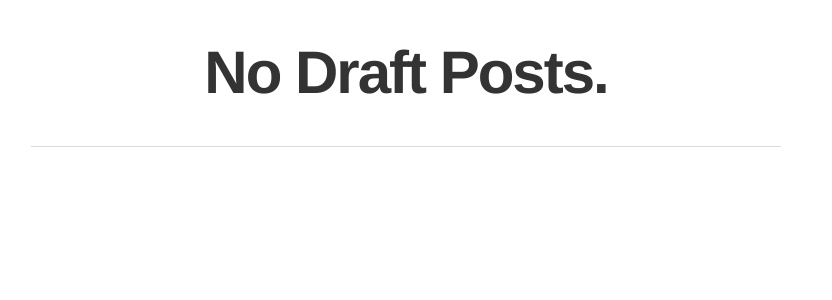
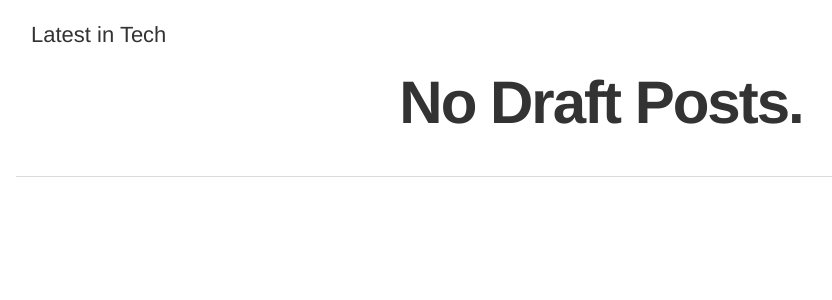
Before and after one commit to sakshikhurana/blog_project, a Django app: page / in a window 1280 px wide. Shown: the part 57-357 px from the top of the page, without its empty margins (39-871 px from the left). Run offline with Django 3.2, Linux system fonts and the light colour scheme; data that the repository does not hold is empty; some libraries are stand-ins or nearby versions.

Commit message:
added all files

```diff
--- a/blog/views.py
+++ b/blog/views.py
@@ -1,5 +1,5 @@
 from django.shortcuts import render, get_object_or_404, redirect
-from django.views.generic import (TemplateView, CreateView, ListView, DeleteView, DetailView, UpdateView)
+from django.views.generic import (TemplateView, CreateView, ListView, DeleteView, DetailView, UpdateView, RedirectView)
 from blog.models import Post, Comments
 from .forms import PostForm, CommentForm, SignupForm
 from django.contrib.auth.mixins import LoginRequiredMixin
@@ -84,6 +84,7 @@
         form = CommentForm()
     return render(request, 'blog/comment_form.html', {'form': form})
 
+
 @login_required
 def comment_approve(request, pk):
     comment = get_object_or_404(Comments, pk=pk)
--- a/templates/blog/base.html
+++ b/templates/blog/base.html
@@ -1,32 +1,59 @@
-<!doctype html>
+<!DOCTYPE html>
 {% load static%}
 <html lang="en">
   <head>
-
     <title>Blog</title>
     <!--Medium Style Editor-->
     <!-- Latest compiled and minified CSS -->
-<link rel="stylesheet" href="https://maxcdn.bootstrapcdn.com/bootstrap/3.3.7/css/bootstrap.min.css" integrity="sha384-BVYiiSIFeK1dGmJRAkycuHAHRg32OmUcww7on3RYdg4Va+PmSTsz/K68vbdEjh4u" crossorigin="anonymous">
-<link rel="stylesheet" href="http://netdna.bootstrapcdn.com/font-awesome/4.1.0/css/font-awesome.css">
+    <link
+      rel="stylesheet"
+      href="https://maxcdn.bootstrapcdn.com/bootstrap/3.3.7/css/bootstrap.min.css"
+      integrity="sha384-BVYiiSIFeK1dGmJRAkycuHAHRg32OmUcww7on3RYdg4Va+PmSTsz/K68vbdEjh4u"
+      crossorigin="anonymous"
+    />
+    <link
+      rel="stylesheet"
+      href="http://netdna.bootstrapcdn.com/font-awesome/4.1.0/css/font-awesome.css"
+    />
     <script>
-    var editor = new MediumEditor('.editable', {
-        buttonLabels: 'fontawesome'
+      var editor = new MediumEditor(".editable", {
+        buttonLabels: "fontawesome",
       });
     </script>
     <!--Custom CSS-->
-<link rel="stylesheet" href="{% static 'css/blog.css'%}">
+    <link rel="stylesheet" href="{% static 'css/blog.css'%}" />
     <!-- FONTS-->
-<link href="https://fonts.googleapis.com/css2?family=Russo+One&display=swap" rel="stylesheet">
-<link href="https://fonts.googleapis.com/css2?family=Montserrat:wght@500&display=swap" rel="stylesheet">
+    <link
+      href="https://fonts.googleapis.com/css2?family=Russo+One&display=swap"
+      rel="stylesheet"
+    />
+    <link
+      href="https://fonts.googleapis.com/css2?family=Montserrat:wght@500&display=swap"
+      rel="stylesheet"
+    />
   </head>
   <body class="loader">
     <nav class="navbar navbar-default">
       <div class="container">
         <ul class="nav navbar-nav">
-            <li><a class="navbar-brand bigbrand" href="{%url 'post_list' %}">My Blog</a></li>
-            <li><a class="navbar-brand bigbrand" href="{%url 'about'%}">About</a></li>
-            <li><a class="navbar-brand bigbrand" href="http://www.github.com">Github</a></li>
-            <li><a class="navbar-brand bigbrand" href="http://www.linkedin.com">LinkedIn</a></li>
+          <li>
+            <a class="navbar-brand bigbrand" href="{%url 'post_list' %}"
+              >My Blog</a
+            >
+          </li>
+          <li>
+            <a class="navbar-brand bigbrand" href="{%url 'about'%}">About</a>
+          </li>
+          <li>
+            <a class="navbar-brand bigbrand" href="http://www.github.com"
+              >Github</a
+            >
+          </li>
+          <li>
+            <a class="navbar-brand bigbrand" href="http://www.linkedin.com"
+              >LinkedIn</a
+            >
+          </li>
         </ul>
         <ul class="nav navbar-nav navbar-right">
           {% if user.is_authenticated %}
@@ -43,18 +70,21 @@
             <a>Welcome: {{user.username}}</a>
           </li>
           {% else %}
-            <li><a href="{% url 'login'%}" class="nav navbar-right"><span class="glyphicon glyphicon-user"></span></a></li>
+          <li>
+            <a href="{% url 'login'%}" class="nav navbar-right"
+              ><span class="glyphicon glyphicon-user"></span
+            ></a>
+          </li>
           {% endif %}
         </ul>
       </div>
     </nav>
-<div  class="content container">
+    <div class="content container">
       <div class="row">
-        <div class="col-md-8">
-            <div class="blog_posts">
-                {% block content%}
-                {% endblock %}
-            </div>
+        <div class="container">Latest in Tech<br /></div>
+
+        <div class="col-ld-8">
+          <div class="blog_posts">{% block content%} {% endblock %}</div>
         </div>
       </div>
     </div>
--- a/templates/blog/post_draft_list.html
+++ b/templates/blog/post_draft_list.html
@@ -1,4 +1,4 @@
-{% extends 'blog/base.html%}
+{% extends 'blog/base.html'%}
 {%block content %}
 {% for post in posts %}
 <div class="post">
--- a/templates/blog/post_list.html
+++ b/templates/blog/post_list.html
@@ -2,6 +2,7 @@
 {%block content%}
 <div class="center stage">
     {% for post in post_list %}
+            {{post.approved_comment}}
     <div class="post">
         <h1><a href="{% url 'post_detail' pk=post.pk%}">{{post.title}}</a></h1>
         <div class="date">
```
Also changed, not shown: blog/forms.py (+5 -3 lines), 1 other file. Lines whose indentation alone changed are shown as unchanged.
